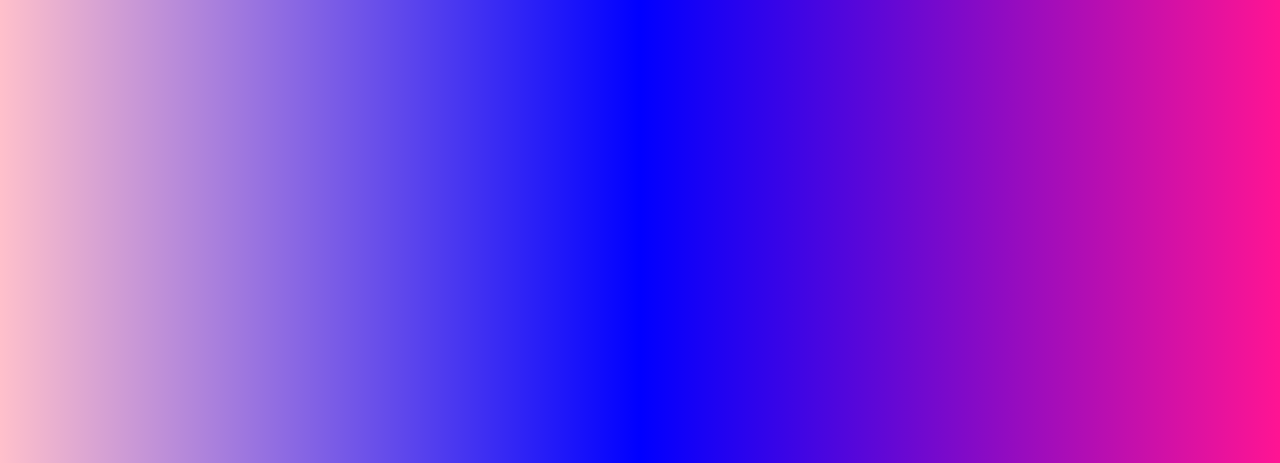
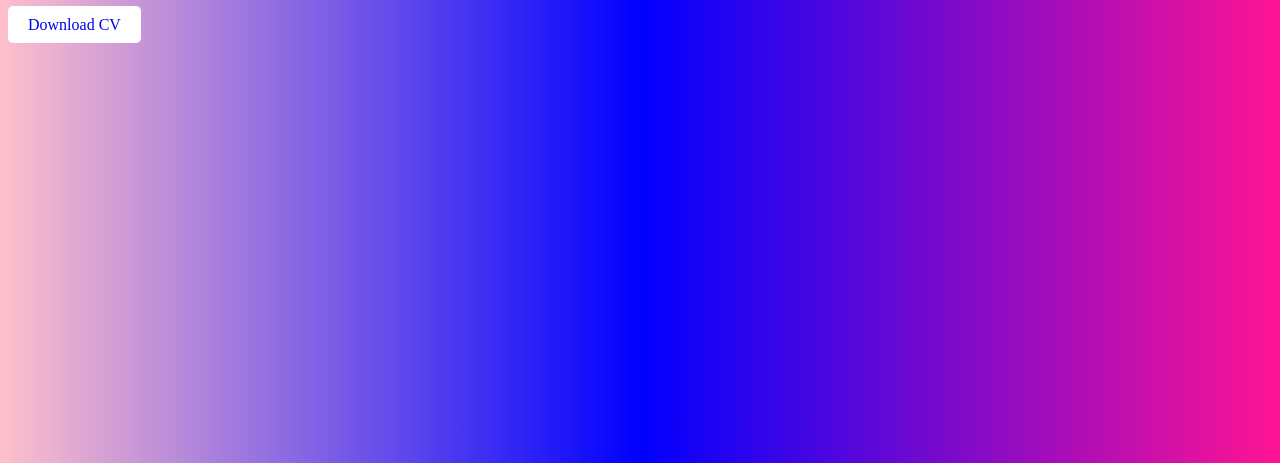
Before and after one commit to pankkap/portfolio1, a plain HTML site: page index.html in a window 1280 px wide. Shown: the part 337-800 px from the top of the page. Drawn offline with Linux system fonts and the light colour scheme.

Commit message:
upload cv

```diff
--- a/index.html
+++ b/index.html
@@ -41,6 +41,8 @@
     <a href="https://www.linkedin.com/in/pankkap/">
       <i class="fa fa-linkedin" aria-hidden="true"></i>
     </a>
+    <br><br>
+    <a id="btn" href="./docs/Pankaj Kapoor-Fullstack Corporate Trainer CV.pdf">Download CV</a>
 
   </body>
 </html>
--- a/style.css
+++ b/style.css
@@ -40,3 +40,12 @@ p
     top: 200px;
     border-radius: 45%;
 }
+
+
+#btn
+{
+    background-color: white;
+    padding: 10px 20px;
+    text-decoration: none;
+    border-radius: 5px;
+}
```
Also changed, not shown: 1 other file.
